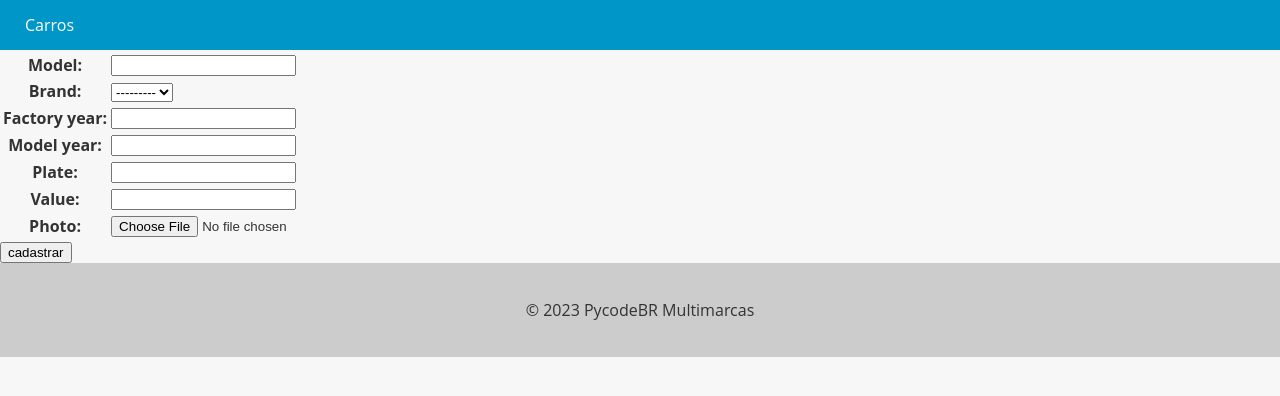
After one commit to lucassecoo/carros, a Django app: page /new_car in a window 1280 px wide. The commit adds this page. Shown: the top 396 px of the page. Run offline with Django 5.2, Linux system fonts and the light colour scheme; data that the repository does not hold is empty.

Commit message:
registrando carros no banco

```diff
--- a/app/settings.py
+++ b/app/settings.py
@@ -55,7 +55,7 @@ ROOT_URLCONF = 'app.urls'
 TEMPLATES = [
     {
         'BACKEND': 'django.template.backends.django.DjangoTemplates',
-        'DIRS': [],
+        'DIRS': ['app/templates'],
         'APP_DIRS': True,
         'OPTIONS': {
             'context_processors': [
--- /dev/null
+++ b/app/templates/base.html
@@ -0,0 +1,89 @@
+<!DOCTYPE html>
+<html lang="en">
+<head>
+  <meta charset="UTF-8">
+  <meta name="viewport" content="width=device-width, initial-scale=1.0">
+  <title>{% block title %}{% endblock %}</title>
+  <style>
+    body {
+        font-family: 'Open Sans', sans-serif;
+        background-color: #f7f7f7;
+        color: #333;
+        margin: 0;
+        padding: 0;
+    }
+
+    header {
+        background-color: #0096c7;
+        color: #fff;
+        text-align: center;
+    }
+
+    footer {
+        background-color: #ccc;
+        color: #333;
+        padding: 20px;
+        text-align: center;
+    }
+
+    nav {
+        background-color: #0096c7;
+        color: #fff;
+        height: 50px;
+        display: flex;
+        justify-content: space-between;
+        align-items: center;
+    }
+
+    nav ul {
+        list-style: none;
+        margin: 0;
+        padding: 0;
+        display: flex;
+    }
+
+    nav ul li {
+        margin: 0 10px;
+    }
+
+    nav ul li a {
+        color: #fff;
+        text-decoration: none;
+        font-size: 16px;
+        padding: 15px;
+        transition: all 0.3s ease;
+    }
+
+    nav ul li a:hover {
+        background-color: #32bbe8;
+    }
+
+    nav ul li.active a {
+        background-color: #666;
+    }
+
+    nav ul li.active a:hover {
+        background-color: #999;
+    }
+
+  </style>
+</head>
+<body>
+  <header>
+    <nav>
+      <ul>
+        <li><a href="{% url 'cars_list' %}">Carros</a></li>
+      </ul>
+    </nav>
+  </header>
+
+  <main>
+    {% block content %}
+    {% endblock %}
+  </main>
+
+  <footer>
+    <p>&copy; 2023 PycodeBR Multimarcas</p>
+  </footer>
+</body>
+</html>
--- a/app/urls.py
+++ b/app/urls.py
@@ -18,9 +18,10 @@ from django.conf import settings
 from django.conf.urls.static import static
 from django.contrib import admin
 from django.urls import path
-from cars.views import cars_view
+from cars.views import cars_view, new_car_view
 
 urlpatterns = [
     path('admin/', admin.site.urls),
-    path('cars/', cars_view)
+    path('cars/', cars_view, name='cars_list'),
+    path('new_car', new_car_view, name='new_car')
 ] + static(settings.MEDIA_URL, document_root=settings.MEDIA_ROOT)
--- /dev/null
+++ b/cars/forms.py
@@ -0,0 +1,23 @@
+from django import forms
+from  cars.models import Brand, Car
+
+class CarForm(forms.Form):
+    model = forms.CharField(max_length=200)
+    brand = forms.ModelChoiceField(Brand.objects.all())
+    factory_year = forms.IntegerField()
+    model_year = forms.IntegerField()
+    plate = forms.CharField(max_length=10)
+    value = forms.FloatField()
+    photo = forms.ImageField()
+
+    def save(self):
+        car = Car(
+            model = self.cleaned_data['model'],
+            brand=self.cleaned_data['brand'],
+            factory_year=self.cleaned_data['factory_year'],
+            model_year=self.cleaned_data['model_year'],
+            value=self.cleaned_data['value'],
+            photo=self.cleaned_data['photo'],
+        )
+        car.save()
+        return car
--- /dev/null
+++ b/cars/templates/new_car.html
@@ -0,0 +1,14 @@
+{% extends "base.html" %}
+
+{% block content %}
+    <form method="POST" enctype="multipart/form-data">
+        {% csrf_token %}
+
+        <table>
+            {{ new_car_form.as_table }}
+        </table>
+
+        <input type="submit" value="cadastrar" class="btn-primary">
+    </form>
+
+{% endblock %}
--- a/cars/views.py
+++ b/cars/views.py
@@ -1,8 +1,31 @@
-from django.shortcuts import render
+from django.shortcuts import render, redirect
+from cars.models import Car, Brand
+from cars.forms import CarForm
 
 def cars_view(request):
+    search = request.GET.get('search')
+    cars = Car.objects.all().order_by('model')
+
+    if search:
+        cars = cars.filter(model__icontains=search)#filtra pelo modelo do veiculo
+
+    return render( #renderiza na url
+        request,
+        'cars.html',
+        {'cars': cars}, #cars remete a classe Car dentro do banco de dados
+    )
+
+
+def new_car_view(request):
+    if request.method == 'POST':
+        new_car_form = CarForm(request.POST, request.FILES)
+        if new_car_form.is_valid():
+            new_car_form.save()
+            return redirect('cars_list')
+    else:
+        new_car_form = CarForm()
     return render(
         request,
-        'cars.html',
-        {'cars': {'model':'Astra 2.0'}},
+        'new_car.html',
+        {'new_car_form': new_car_form}
     )
```
Also changed, not shown: cars/templates/cars.html (+118 -12 lines), media/cars/fiat-argo-1-0-2023-1.jpg.webp (added).
